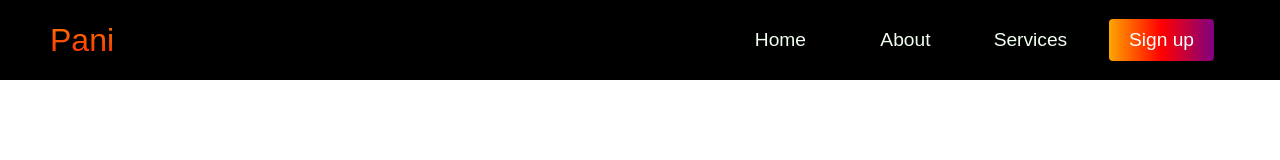
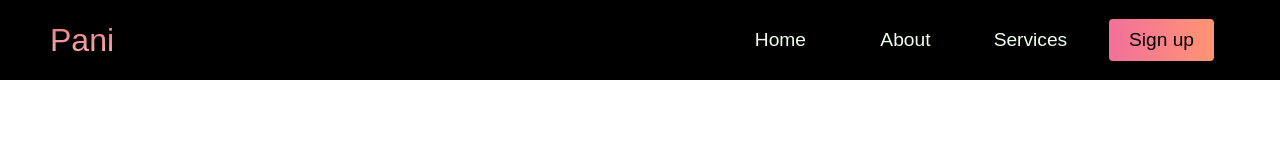
Before and after one commit to AntonyCasado/Pani, a plain HTML site: page index.html in a window 1280 px wide. Drawn offline with Linux system fonts and the light colour scheme.

Commit message:
nav gradient button

```diff
--- a/style.css
+++ b/style.css
@@ -31,7 +31,7 @@
 
 #navbar__logo {
     background-color: grey;
-    background-image: linear-gradient(to top, red 0%, orange 100%);
+    background-image: linear-gradient(to top, #ffd8cc 0%, #e15164 100%);
     background-size: 100%;
     -webkit-background-clip: text;
     -moz-background-clip: text;
@@ -62,6 +62,7 @@
     width: 125px;
     text-decoration: none;
     height: 100%;
+    transition: all 0.3s ease;
 }
 
 .navbar__btn {
@@ -84,8 +85,13 @@
     outline: none;
     border-radius: 4px;
     background: #833ab4;
-    background: -webkit-linear-gradient(to right, orange, red, purple);
-    background: linear-gradient(to right, orange, red, purple);
-    color: #fff;
+    background: -webkit-linear-gradient(to right, #f2709c, #ff9472);
+    background: linear-gradient(to right, #f2709c, #ff9472);
+    color: black;
     transition: all 0.3s ease;
 }
+
+.navbar__links:hover {
+    color: #f48aae;
+    transition: all 0.3s ease;
+}
```
Also changed, not shown: style.min.css (added).
